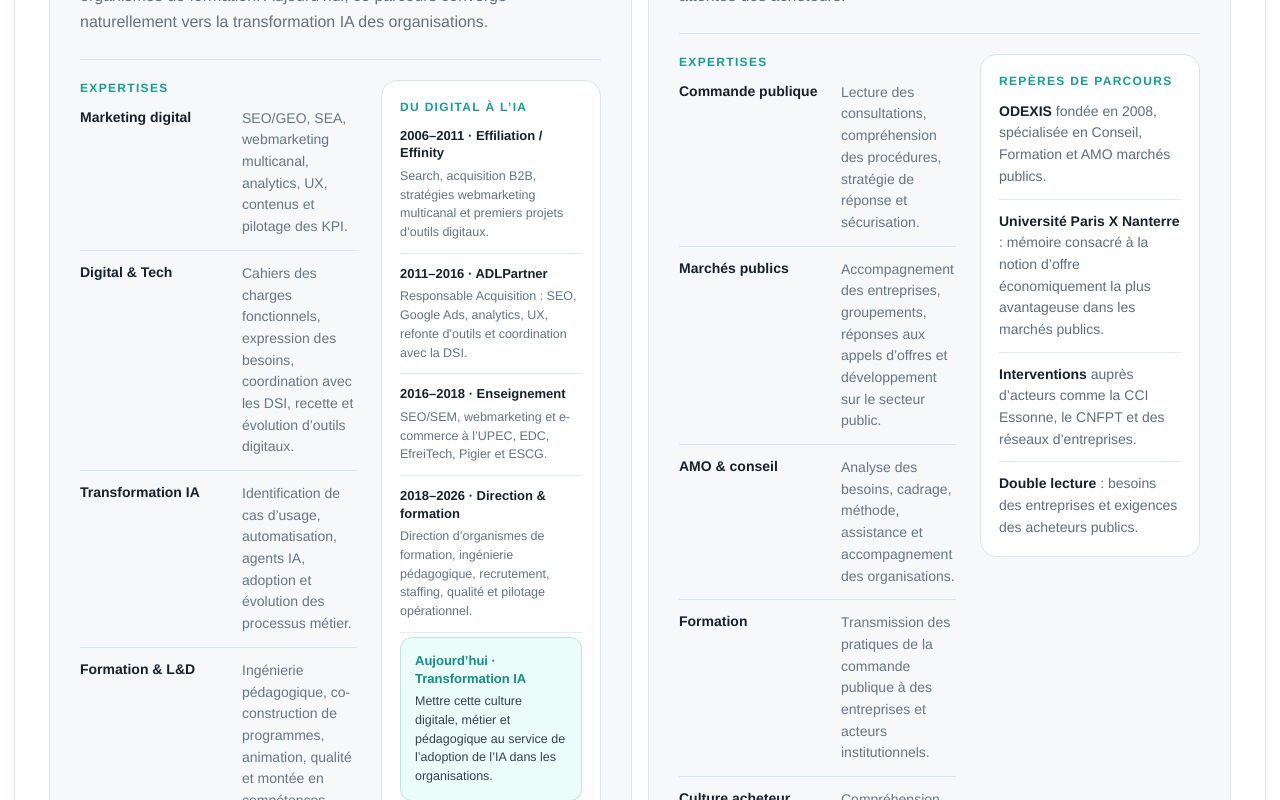
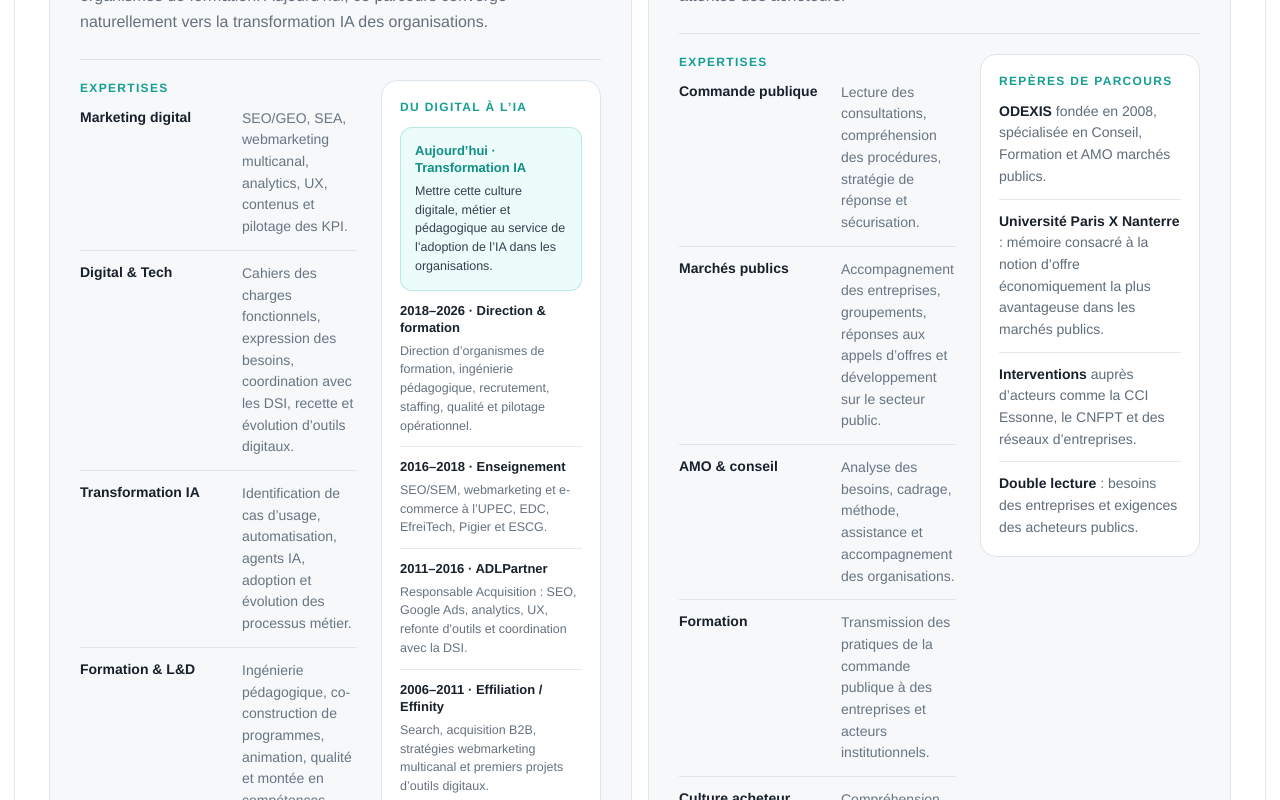
Before and after one commit to aristote-app/Autonomia-MCP, a Next.js app in the folder site/: page /a-propos in a window 1280 px wide. Shown: the part 2720-3520 px from the top of the page. Built offline with nearby package versions, Linux system fonts and the light colour scheme; no server answers.

Commit message:
Reverse Deborah career timeline to current-first

```diff
--- a/site/app/a-propos/page.js
+++ b/site/app/a-propos/page.js
@@ -235,11 +235,11 @@ export default function AboutPage() {
 
               <div className="aboutExpertMarkers aboutExpertTimeline">
                 <small>DU DIGITAL À L’IA</small>
+                <p className="aboutExpertNow"><strong>Aujourd’hui · Transformation IA</strong><span>Mettre cette culture digitale, métier et pédagogique au service de l’adoption de l’IA dans les organisations.</span></p>
+                <p><strong>2018–2026 · Direction & formation</strong><span>Direction d’organismes de formation, ingénierie pédagogique, recrutement, staffing, qualité et pilotage opérationnel.</span></p>
+                <p><strong>2016–2018 · Enseignement</strong><span>SEO/SEM, webmarketing et e-commerce à l’UPEC, EDC, EfreiTech, Pigier et ESCG.</span></p>
+                <p><strong>2011–2016 · ADLPartner</strong><span>Responsable Acquisition : SEO, Google Ads, analytics, UX, refonte d’outils et coordination avec la DSI.</span></p>
                 <p><strong>2006–2011 · Effiliation / Effinity</strong><span>Search, acquisition B2B, stratégies webmarketing multicanal et premiers projets d’outils digitaux.</span></p>
-                <p><strong>2011–2016 · ADLPartner</strong><span>Responsable Acquisition : SEO, Google Ads, analytics, UX, refonte d’outils et coordination avec la DSI.</span></p>
-                <p><strong>2016–2018 · Enseignement</strong><span>SEO/SEM, webmarketing et e-commerce à l’UPEC, EDC, EfreiTech, Pigier et ESCG.</span></p>
-                <p><strong>2018–2026 · Direction & formation</strong><span>Direction d’organismes de formation, ingénierie pédagogique, recrutement, staffing, qualité et pilotage opérationnel.</span></p>
-                <p className="aboutExpertNow"><strong>Aujourd’hui · Transformation IA</strong><span>Mettre cette culture digitale, métier et pédagogique au service de l’adoption de l’IA dans les organisations.</span></p>
               </div>
             </div>
           </article>
```
